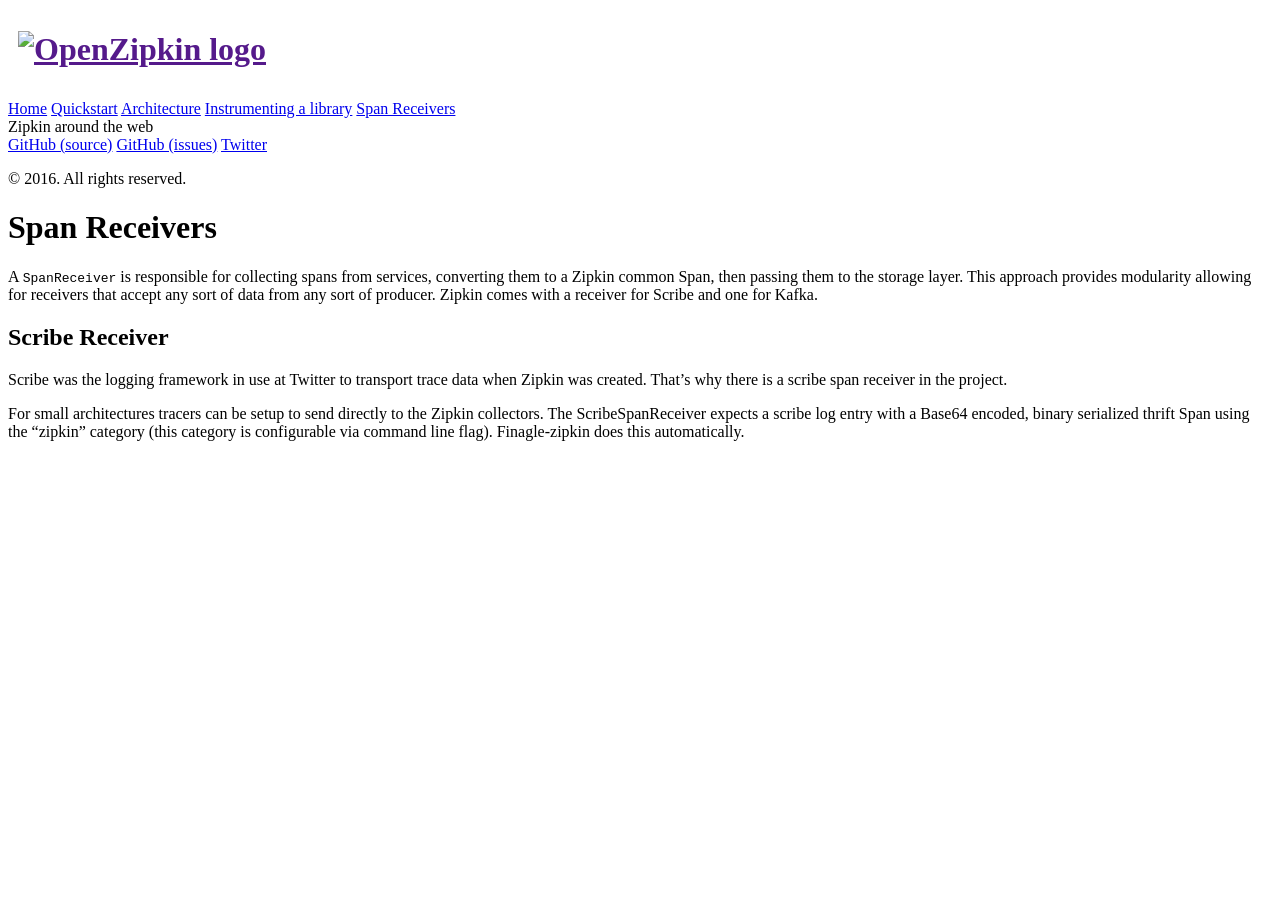
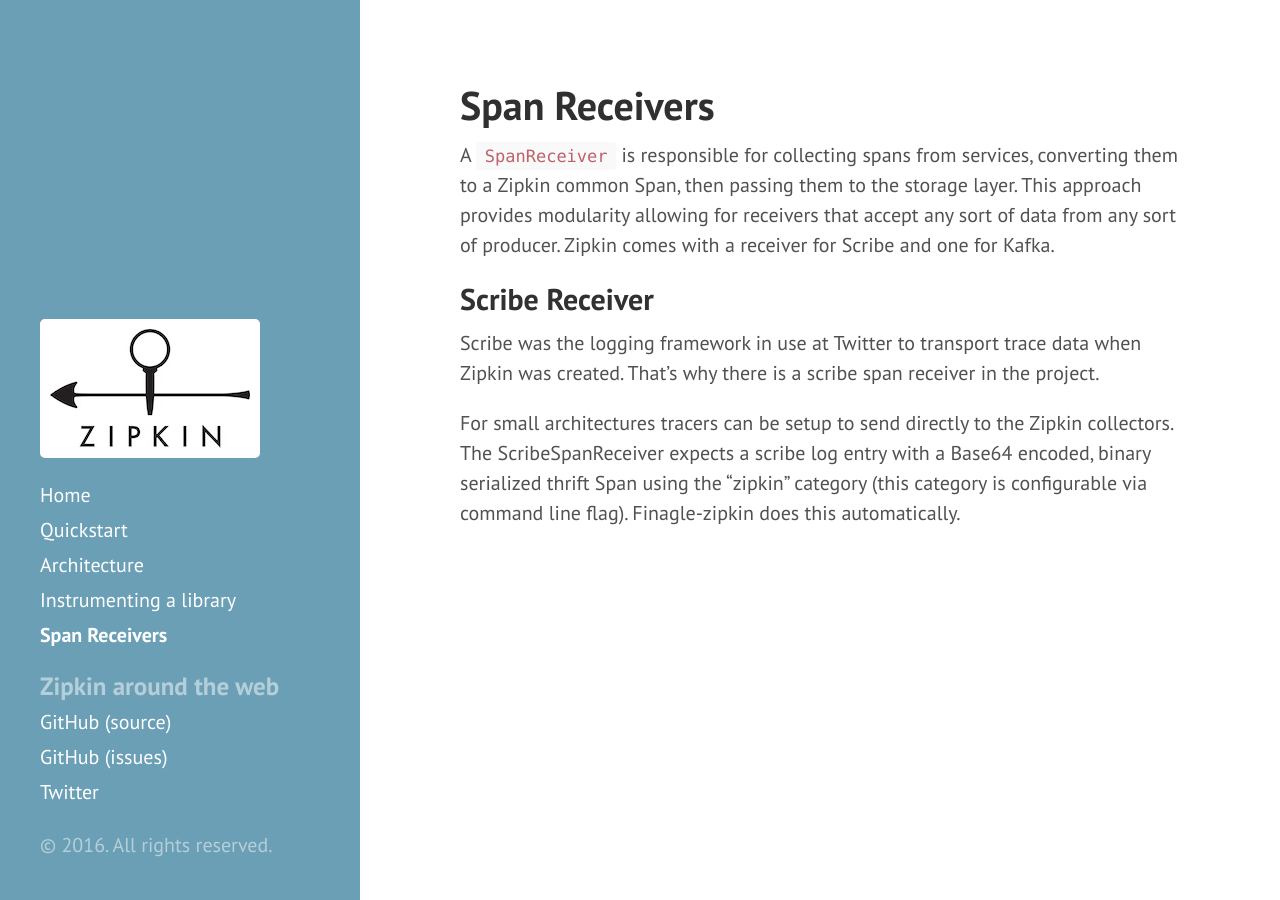
Before and after one commit to openzipkin/openzipkin.github.io, a Jekyll site: the page built from pages/span_receivers.md, in a window 1280 px wide. Built offline with Jekyll 4.4.1, drawn with Linux system fonts in a browser that asks for light colours.

Commit message:
Use site.github.url to work under github pages in forks
The problem and solution are nicely laid out in
http://jekyllrb.com/docs/github-pages/#project-page-url-structure

```diff
--- a/_includes/head.html
+++ b/_includes/head.html
@@ -15,14 +15,14 @@
   </title>
 
   <!-- CSS -->
-  <link rel="stylesheet" href="{{ site.baseurl }}public/css/poole.css">
-  <link rel="stylesheet" href="{{ site.baseurl }}public/css/syntax.css">
-  <link rel="stylesheet" href="{{ site.baseurl }}public/css/hyde.css">
-  <link rel="stylesheet" href="{{ site.baseurl }}public/css/zipkin.css">
+  <link rel="stylesheet" href="{{ site.github.url }}/public/css/poole.css">
+  <link rel="stylesheet" href="{{ site.github.url }}/public/css/syntax.css">
+  <link rel="stylesheet" href="{{ site.github.url }}/public/css/hyde.css">
+  <link rel="stylesheet" href="{{ site.github.url }}/public/css/zipkin.css">
   <link rel="stylesheet" href="http://fonts.googleapis.com/css?family=PT+Sans:400,400italic,700|Abril+Fatface">
 
   <!-- Icons -->
-  <link rel="apple-touch-icon-precomposed" sizes="144x144" href="{{ site.baseurl }}public/apple-touch-icon-144-precomposed.png">
-                                 <link rel="shortcut icon" href="{{ site.baseurl }}public/favicon.ico">
+  <link rel="apple-touch-icon-precomposed" sizes="144x144" href="{{ site.github.url }}/public/apple-touch-icon-144-precomposed.png">
+                                 <link rel="shortcut icon" href="{{ site.github.url }}/public/favicon.ico">
 
 </head>
--- a/_includes/sidebar.html
+++ b/_includes/sidebar.html
@@ -2,8 +2,8 @@
   <div class="container sidebar-sticky">
     <div class="sidebar-about">
       <h1>
-        <a href="{{ site.baseurl }}">
-          <img alt="OpenZipkin logo" src="{{ site.baseurl }}public/img/zipkin-logo-200x119.jpg"
+        <a href="{{ site.github.url }}">
+          <img alt="OpenZipkin logo" src="{{ site.github.url }}/public/img/zipkin-logo-200x119.jpg"
           style="border: 10px solid white">
         </a>
       </h1>
@@ -15,7 +15,7 @@
       {% for node in pages_list %}
         {% if node.title != null %}
           {% if node.layout == "page" %}
-            <a class="sidebar-nav-item{% if page.url == node.url %} active{% endif %}" href="{{ node.url }}">{{ node.title }}</a>
+            <a class="sidebar-nav-item{% if page.url == node.url %} active{% endif %}" href="{{ node.url | prepend: site.github.url }}">{{ node.title }}</a>
           {% endif %}
         {% endif %}
       {% endfor %}
```
Also changed, not shown: index.md (+1 -1 lines).
